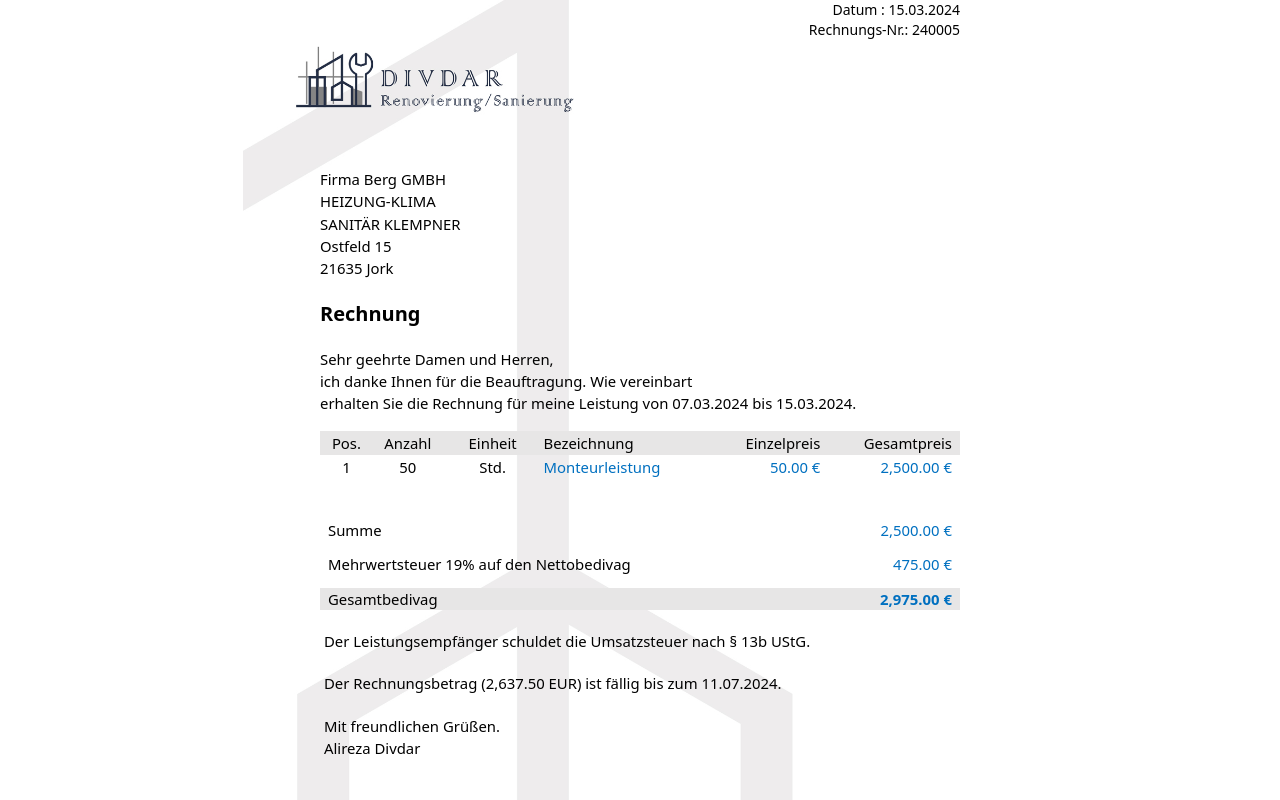
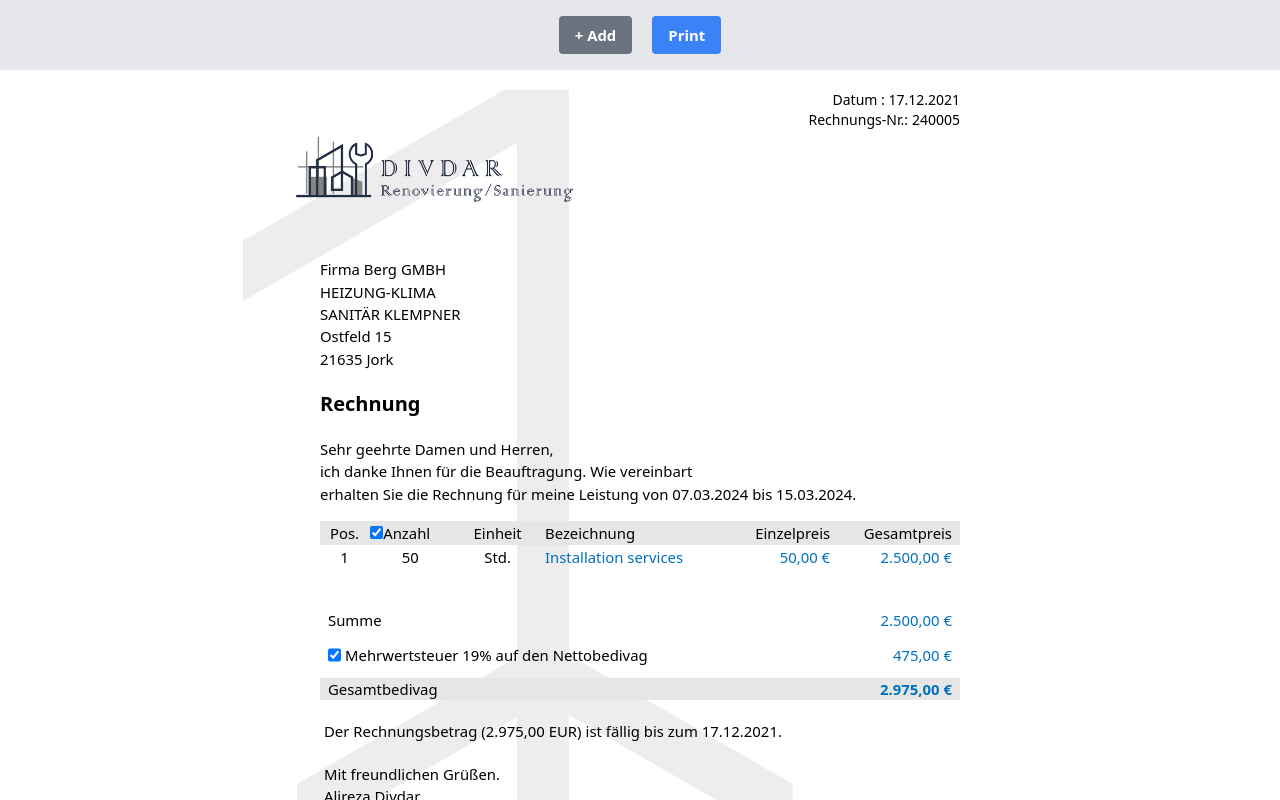
Before and after one commit to AmRo045/invoice-gen, a Next.js app: page / in a window 1280 px wide. Shown: the top 800 px of the page. Built offline with nearby package versions, Linux system fonts and the light colour scheme.

Commit message:
Working on logic

```diff
--- a/app/page.tsx
+++ b/app/page.tsx
@@ -1,12 +1,122 @@
+"use client";
+
+import { ReactToPrint } from "react-to-print";
+import { ChangeEvent, useRef, useState } from "react";
+
+const formatCurrency = (number) => {
+    return new Intl.NumberFormat("de-DE", {
+        style: "currency",
+        currency: "EUR"
+    }).format(number);
+};
+
+const formatCurrencyWithEurPostfix = (number) => {
+    return formatCurrency(number).replace("€", "EUR");
+};
+
+const formatDate = (date) => {
+    return new Intl.DateTimeFormat("de-DE").format(date);
+};
+
+interface InvoiceItem {
+    pos: number;
+    hours: number;
+    unit: string;
+    description: string;
+    unitPrice: number;
+    totalPrice: number;
+}
+
+interface Invoice {
+    invoiceDate: Date;
+    invoiceNo: number;
+    total: number;
+    subtotal: number;
+    hasTax: boolean;
+    taxAmount: number;
+    hasHours: boolean;
+    items: InvoiceItem[];
+}
+
+function InvoiceTableRow({ item, hasHours }: { item: InvoiceItem, hasHours: boolean }) {
+    return <tr className="text-start">
+        <td className="text-center px-1">{item.pos}</td>
+        <td className={`text-center px-1 ${hasHours ? "" : "line-through print:hidden"}`}>{item.hours}</td>
+        <td className="text-center min-w-[70px]">{item.unit}</td>
+        <td className="text-[#0070c0] text-start min-w-[60px]">{item.description}</td>
+        <td className="text-[#0070c0] text-end">{formatCurrency(item.unitPrice)}</td>
+        <td className="text-[#0070c0] text-end pe-2">{formatCurrency(item.totalPrice)}</td>
+    </tr>;
+}
+
 export default function Home() {
+    const contentRef = useRef<HTMLElement | null>(null);
+
+    const [data, setData] = useState<Invoice>({
+        invoiceDate: new Date(2021, 11, 17),
+        invoiceNo: 240005,
+        total: 2975,
+        subtotal: 2500,
+        hasTax: true,
+        taxAmount: 475,
+        hasHours: true,
+        items: [
+            {
+                pos: 1,
+                hours: 50,
+                unit: "Std.",
+                description: "Installation services",
+                unitPrice: 50,
+                totalPrice: 2500
+            }
+        ]
+    });
+
+    const handleInvoiceNoChange = (e: ChangeEvent<HTMLDivElement>) => {
+        const el = e.target as HTMLDivElement;
+        setData({ ...data, ...{ invoiceNo: parseInt(el.innerText) } });
+    };
+
+    const handleTableColHoursToggle = (e: ChangeEvent<HTMLInputElement>) => {
+        const el = e.target as HTMLInputElement;
+        setData({ ...data, ...{ hasHours: el.checked } });
+    };
+
+    const handleTaxToggle = (e: ChangeEvent<HTMLInputElement>) => {
+        const el = e.target as HTMLInputElement;
+        setData({ ...data, ...{ hasTax: el.checked } });
+    };
+
     return (
-        <main className="bg-white text-black flex justify-center font-primary font-normal">
-            <section className="w-a4 h-a4" id="container">
+        <>
+            <title>{data.invoiceNo}</title>
+            <main className="bg-white text-black grid font-primary font-normal">
+                <div className="sticky top-0 mb-5 flex justify-center w-full bg-gray-200 p-4">
+                    <div className="flex gap-5 justify-between">
+                        <button
+                            className="bg-gray-500 hover:bg-blue-700 text-white font-bold py-2 px-4 rounded">+ Add
+                        </button>
+
+                        <ReactToPrint
+                            trigger={() => <button
+                                className="bg-blue-500 hover:bg-blue-700 text-white font-bold py-2 px-4 rounded">Print</button>}
+                            content={() => contentRef.current}
+                        />
+                    </div>
+                </div>
+                <section className="w-a4 h-a4 mx-auto" id="container" ref={contentRef}>
                     <div className="w-[640px] m-auto">
                         <div className="flex justify-end  text-sm">
-                        <div className="text-end" contentEditable={true}>
-                            <div>Datum : 15.03.2024</div>
-                            <div>Rechnungs-Nr.: 240005</div>
+                            <div className="text-end">
+                                <div>Datum : <span contentEditable={true}>{formatDate(data.invoiceDate)}</span></div>
+                                <div className="flex gap-1">
+                                    <span>Rechnungs-Nr.:</span>
+                                    <div contentEditable={true}
+                                         onInput={handleInvoiceNoChange}
+                                         dangerouslySetInnerHTML={{
+                                             __html: data.invoiceNo
+                                         }}></div>
+                                </div>
                             </div>
                         </div>
 
@@ -33,7 +143,13 @@ export default function Home() {
                                 <thead>
                                 <tr className="bg-[#e7e6e6] text-left px-2">
                                     <th className="text-center px-1 font-normal">Pos.</th>
-                                <th className="text-center font-normal">Anzahl</th>
+                                    <th className={`text-center font-normal ${data.hasHours ? "" : "print:hidden"}`}>
+                                        <div className="flex items-center">
+                                            <input type="checkbox" onChange={handleTableColHoursToggle}
+                                                   defaultChecked={data.hasHours} className="print:hidden" />
+                                            <span className={data.hasHours ? "" : "line-through"}>Anzahl</span>
+                                        </div>
+                                    </th>
                                     <th className="text-center font-normal">Einheit</th>
                                     <th className="w-max text-start font-normal">Bezeichnung</th>
                                     <th className="w-max text-end font-normal">Einzelpreis</th>
@@ -42,39 +158,46 @@ export default function Home() {
                                 </thead>
 
                                 <tbody>
-                            <tr className="text-start">
-                                <td className="text-center px-1">1</td>
-                                <td className="text-center px-1">50</td>
-                                <td className="text-center min-w-[70px]">Std.</td>
-                                <td className="text-[#0070c0] text-start min-w-[60px]">Monteurleistung</td>
-                                <td className="text-[#0070c0] text-end">50.00 €</td>
-                                <td className="text-[#0070c0] text-end pe-2">2,500.00 €</td>
-                            </tr>
+                                {data.items.map((item) => <InvoiceTableRow item={item} hasHours={data.hasHours}
+                                                                           key={item.pos} />)}
                                 </tbody>
                             </table>
 
                             <div className="grid gap-3 mb-5 mt-[2.5rem]">
                                 <div className="flex justify-between px-2">
                                     <span>Summe</span>
-                                <span className="text-[#0070c0]" contentEditable={false}>2,500.00 €</span>
+                                    <span className="text-[#0070c0]">{formatCurrency(data.subtotal)}</span>
                                 </div>
 
-                            <div className="flex justify-between px-2">
+
+                                <div className={`flex justify-between px-2 ${data.hasTax ? "" : "print:hidden"}`}>
+                                    <div className="flex gap-1">
+                                        <input type="checkbox" onChange={handleTaxToggle}
+                                               defaultChecked={data.hasTax} className="print:hidden" />
                                         <span>Mehrwertsteuer 19% auf den Nettobedivag</span>
-                                <span className="text-[#0070c0]" contentEditable={false}>475.00 €</span>
+                                    </div>
+                                    <span className="text-[#0070c0]">{formatCurrency(data.taxAmount)}</span>
                                 </div>
 
                                 <div className="bg-[#e7e6e6] flex justify-between px-2">
                                     <span className="">Gesamtbedivag</span>
-                                <span className="text-[#0070c0] font-bold" contentEditable={false}>2,975.00 €</span>
+                                    <span className="text-[#0070c0] font-bold">{formatCurrency(data.total)}</span>
                                 </div>
                             </div>
                         </div>
 
                         <div className="px-1">
                             <div className="grid gap-5">
-                            <div>Der Leistungsempfänger schuldet die Umsatzsteuer nach § 13b UStG.</div>
-                            <div>Der Rechnungsbetrag (2,637.50 EUR) ist fällig bis zum 11.07.2024.</div>
+                                {!data.hasTax &&
+                                    <div contentEditable={true}>Der Leistungsempfänger schuldet die Umsatzsteuer nach §
+                                        13b UStG.</div>}
+
+                                <div className="flex gap-1">
+                                    <div contentEditable={true}>Der Rechnungsbetrag</div>
+                                    <div>({formatCurrencyWithEurPostfix(data.total)})</div>
+                                    <div contentEditable={true}>ist fällig bis zum</div>
+                                    <div contentEditable={true}>{formatDate(data.invoiceDate)}.</div>
+                                </div>
                                 <div>
                                     <div>Mit freundlichen Grüßen.</div>
                                     <div>Alireza Divdar</div>
@@ -95,5 +218,6 @@ export default function Home() {
                     </div>
                 </section>
             </main>
+        </>
     );
 }
```
Also changed, not shown: package.json (+5 -4 lines), 1 other file (tests, documents, lock files or other folders). Lines whose indentation alone changed are shown as unchanged.
